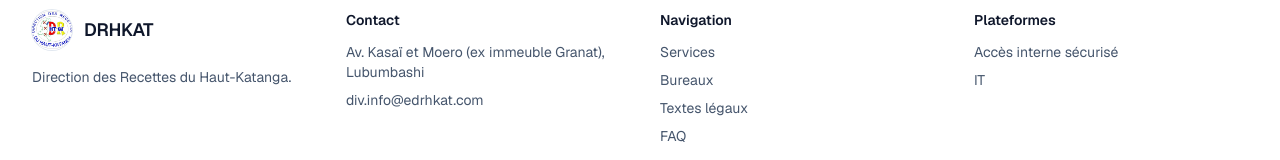
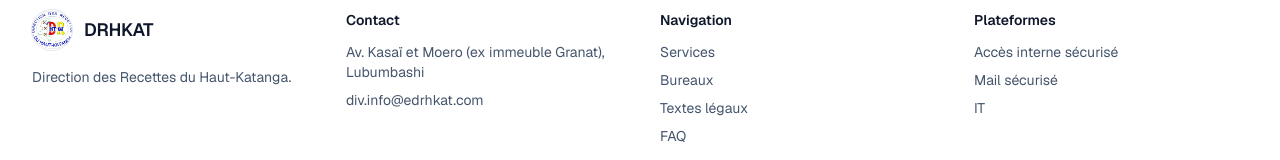
Before and after one commit to HautKatangaDevTeam-dot/drhkat-website, a Next.js app: page / in a window 1280 px wide. Shown: the part 7738-7898 px from the top of the page. Built offline with nearby package versions, Linux system fonts and the light colour scheme.

Commit message:
Add secured mail link and refine site access labels

```diff
--- a/src/components/Footer.tsx
+++ b/src/components/Footer.tsx
@@ -78,6 +78,14 @@ export function Footer() {
                 Accès interne sécurisé
               </Link>
               <Link
+                href="https://mail.edrhkat.com"
+                target="_blank"
+                rel="noopener noreferrer"
+                className="text-slate-600 hover:text-slate-900"
+              >
+                Mail sécurisé
+              </Link>
+              <Link
                 href="mailto:div.info@edrhkat.com"
                 className="text-slate-600 hover:text-slate-900"
               >
```
